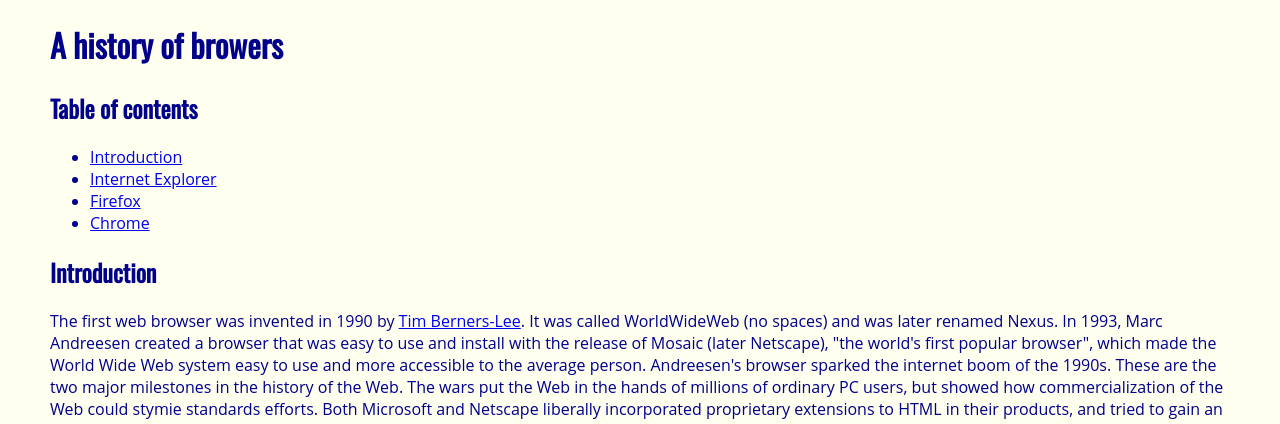
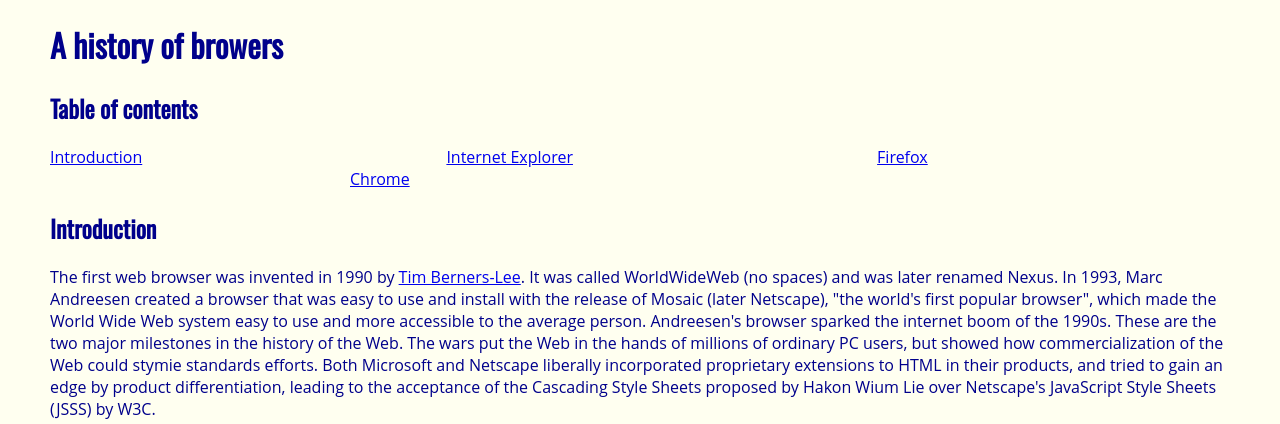
Before and after one commit to pamanuel/browserhistory, a plain HTML site: page index.html in a window 1280 px wide. Shown: the top 424 px of the page. Drawn offline with nearby package versions, Linux system fonts and the light colour scheme.

Commit message:
Attempt 1: 10:41

```diff
--- a/index.html
+++ b/index.html
@@ -12,16 +12,19 @@
 
 <ul>
   <li><a href="#Introduction">Introduction</a></li>
-  <li><a href="#Internet Explorer">Internet Explorer</a></li>
-  <li><a href="#Firefox">Firefox</a></li>
-  <li><a href="#Chrome">Chrome</a></li>
+  <li class="margin" ><a href="#Internet Explorer">Internet Explorer</a></li>
+  <li class="margin"><a href="#Firefox">Firefox</a></li>
+  <li class="margin"><a href="#Chrome">Chrome</a></li>
 </ul>
+
 <h2><a id="Introduction">Introduction</a></h2>
 <p>
   The first web browser was invented in 1990 by <a href ="https://en.wikipedia.org/wiki/Tim_Berners-Lee">Tim Berners-Lee</a>. It was called WorldWideWeb (no spaces) and was later renamed Nexus. In 1993, Marc Andreesen created a browser that was easy to use and install with the release of Mosaic (later Netscape), "the world's first popular browser", which made the World Wide Web system easy to use and more accessible to the average person. Andreesen's browser sparked the internet boom of the 1990s. These are the two major milestones in the history of the Web.
 
   The wars put the Web in the hands of millions of ordinary PC users, but showed how commercialization of the Web could stymie standards efforts. Both Microsoft and Netscape liberally incorporated proprietary extensions to HTML in their products, and tried to gain an edge by product differentiation, leading to the acceptance of the Cascading Style Sheets proposed by Hakon Wium Lie over Netscape's JavaScript Style Sheets (JSSS) by W3C.
 </p>
+<div class="row">
+<div class="columns">
 <h2><a id="Internet Explorer">A brief history of IE</a></h2>
 <img src="https://upload.wikimedia.org/wikipedia/commons/1/18/Internet_Explorer_10%2B11_logo.svg" width="100"/>
 <p>
@@ -30,6 +33,8 @@
   In March 2009 Version 8.0 was released, with the first public beta having been released on March 5, 2008. IE8 offered better support for web standards than previous versions, with plans for improved support for RSS, CSS, and Ajax, as well as full compliance for Cascading Style Sheets 2.1. It was also the first version to successfully pass the Acid2 test. In addition, Internet Explorer 8 included new features such as WebSlices and an improved phishing filter.
 
 </p>
+</div>
+<div class="columns">
 <h2><a id="Firefox">A brief history of FireFox</a></h2>
 <img src="https://upload.wikimedia.org/wikipedia/commons/f/ff/Mozilla_Firefox_logo_2013.png" width="100"/>
 <p>The project which became Firefox started as an experimental branch of the Mozilla Suite called m/b (or mozilla/browser). After it had been sufficiently developed, binaries for public testing appeared in September 2002 under the name Phoenix.
@@ -37,12 +42,16 @@
   Firefox 23 was released on August 6, 2013. It includes an updated Firefox logo, mixed content blocking enabled by default to defend against man-in-the-middle attacks, implementation of the range form control attribute in HTML5, dropping support for the blink HTML element as well as text-decoration:blink CSS element, the restriction to have to "switch to a different search provider across the entire browser," and a global browser console, a new network monitor among other things.
 
 </p>
+</div>
+<div class="columns">
 <h2><a id="Chrome">A brief history of Chrome</a></h2>
 <img src="https://1000logos.net/wp-content/uploads/2017/08/Chrome-Logo.png" width="100"/>
 <p><a href="https://en.wikipedia.org/wiki/Eric_Schmidt">Google</a>'s Eric Schmidt opposed the development of an independent web browser for six years. He stated that "at the time, Google was a small company," and he did not want to go through "bruising browser wars." After co-founders Sergey Brin and Larry Page hired several Mozilla Firefox developers and built a demonstration of Chrome, however, Schmidt admitted that "It was so good that it essentially forced me to change my mind."
 
   In December 2010 Google announced that to make it easier for businesses to use Chrome they would provide an official Chrome MSI package. For business use it is helpful to have full-fledged MSI packages that can be customized via transform files (.mst) - but the MSI provided with Chrome is only a very limited MSI wrapper fitted around the normal installer, and many businesses find that this arrangement does not meet their needs.
-
 </p>
+</div>
+</div>
+</div>
 </body>
 </html>
--- a/style.css
+++ b/style.css
@@ -8,8 +8,27 @@ body{
   margin: 10px 50px 10px 50px;
   background-color: Ivory;
 }
+ul {
+  list-style-type: none;
+  margin: 0;
+  padding: 0;
+}
 
+li {
+  display: inline;
+
+}
+.margin{
+  margin-left:300px;
+}
 img{
   float: left;
   margin-right: 10px;
 }
+.columns{
+  flex: 33.33%;
+  padding: 5px;
+}
+.row{
+  display:flex;
+}
```
